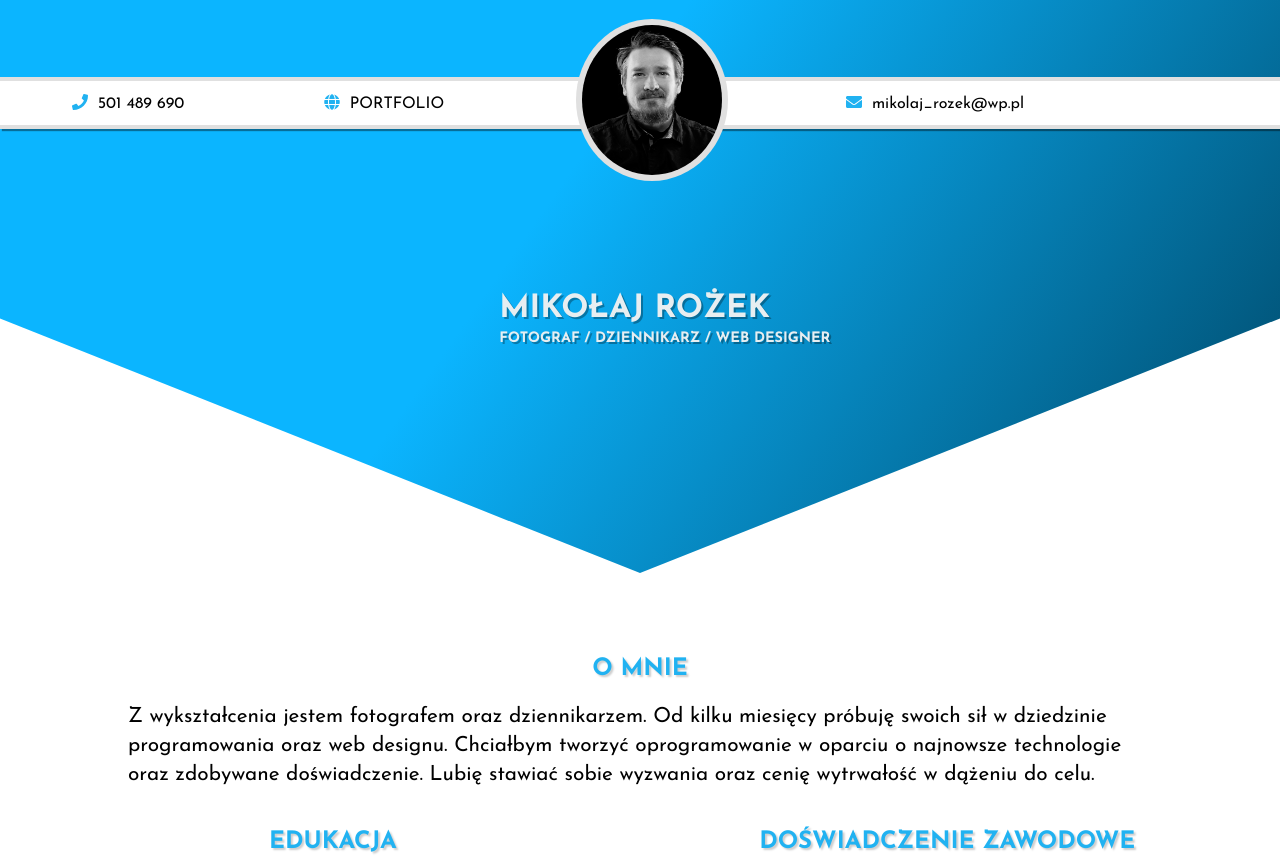
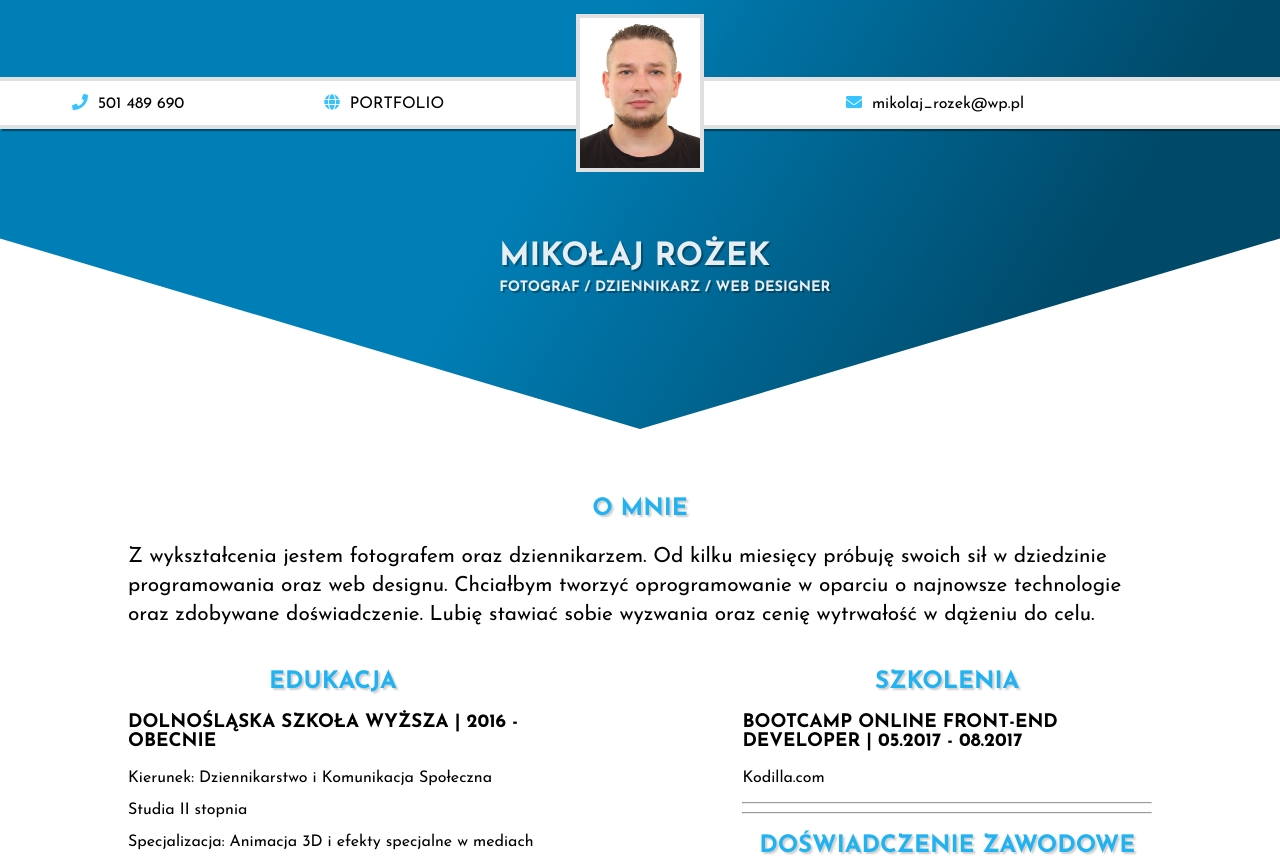
Before and after one commit to mikolajrozek/mikolajrozek.github.io, a plain HTML site: page cv_portfolio/index.html in a window 1280 px wide. Shown: the top 861 px of the page. Drawn offline with nearby package versions, Linux system fonts and the light colour scheme.

Commit message:
updates
cv_portfolio

```diff
--- a/cv_portfolio/css/style.css
+++ b/cv_portfolio/css/style.css
@@ -24,7 +24,7 @@ header {
     position: relative;
     padding-top: 6%;
     height: 50vh;
-    background-image: linear-gradient(125deg, #0BB5FF 40%, #004969 95%);
+    background-image: linear-gradient(120deg, #007FB6 40%, #004969 80%);
     -webkit-clip-path: polygon(100% 0, 100% 50%, 50% 90%, 0 50%, 0 0);
     clip-path: polygon(100% 0, 100% 50%, 50% 90%, 0 50%, 0 0);
 }
@@ -42,14 +42,13 @@ header {
     top: 5%;
     left: 50%;
     background: white;
-    border-radius: 50%;
-    border: solid 6px rgba(204, 204,204, 0.6);
+    border: solid 4px rgba(204, 204,204, 0.6);
     height: 120px;
     width: 120px;
 }
 
 .fa-phone, .fa-globe, .fa-envelope {
-    color: #21B2F1;
+    color: #37C3FF;
     padding-right: 10px;
 }
 
@@ -131,7 +130,7 @@ main .work {
 main .skills {
     grid-column-start: 1;
     grid-column-end: 6;
-    background-image: linear-gradient(125deg, #0BB5FF 40%, #004969 95%);
+    background-image: linear-gradient(125deg, #007FB6 40%, #004969 80%);
     margin-bottom: 10%;
 }
 
@@ -159,7 +158,7 @@ main .skills p {
 main .portfolio {
 	grid-column-start: 1;
 	grid-column-end: 6;
-     background-image: -webkit-linear-gradient(305deg, #0BB5FF 40%, #004969 95%);
+     background-image: -webkit-linear-gradient(125deg, #007FB6 40%, #004969 80%);
 }
 
 .project1, .project2, .project3, .project4 {
@@ -185,6 +184,42 @@ main .portfolio {
     background-image: url(../img/project_4.jpg);
 }
 
+@media (min-width: 300px) {
+
+    main .education, main .work {
+        grid-column-start: 1;
+        grid-column-end: 6;
+    }
+
+    .info h2 {
+        font-size: 0.5em;
+    }
+
+    .info h2:last-child {
+        justify-self: start;
+    }
+
+    .photo img {
+        height: 80px;
+        width: 60px;
+        top: 3%;
+        left: 52%;
+    }
+
+    .name h3 {
+        font-size: 1.7em;
+        top: 30%;
+        left: 15%;
+    }
+
+    .name h4 {
+        font-size: 0.9em;
+        top: 38%;
+	   left: 15%;
+    }
+}
+
+/*
 @media screen and (min-width: 400px) {
     header {
         height: 70vh;
@@ -221,12 +256,13 @@ main .portfolio {
 	   left: 15%;
     }
 }
+*/
 
-@media screen and (min-width: 767px) {
+@media (min-width: 767px) {
     .photo img {
         height: 130px;
-        width: 120px;
-        left: 40%;
+        width: 110px;
+        left: 42%;
     }
 
     .grid-container {
@@ -244,7 +280,7 @@ main .portfolio {
 	}
 
     .name h4 {
-        top: 44%;
+        top: 45%;
         left: 25%;
 	}
 
@@ -265,14 +301,14 @@ main .portfolio {
     }
 
     .name h4 {
-        top: 41%;
+        top: 43%;
         left: 30%;
 	}
 
     .photo img {
         height: 150px;
-        width: 140px;
-        left: 41%;
+        width: 120px;
+        left: 43%;
     }
 
     main .education {
@@ -290,7 +326,7 @@ main .portfolio {
 
 	.photo img {
 	    height: 150px;
-	    width: 140px;
+	    width: 120px;
 	    left: 45%;
 	}
 
@@ -304,7 +340,7 @@ main .portfolio {
 	}
 
 	.name h4 {
-	    top: 41%;
+	    top: 44%;
 	    left: 35%;
 	 }
 }
--- a/cv_portfolio/index.html
+++ b/cv_portfolio/index.html
@@ -18,7 +18,7 @@
             <h2><i class="fas fa-phone"></i>501 489 690</h2>
             <h2><i class="fas fa-globe"></i><a class="link" href="portfolio.html">Portfolio</a></h2>
             <div class="photo">
-               <img src="img/photo.jpg" alt="Mikołaj Rożek">
+               <img src="img/photo_2.jpg" alt="Mikołaj Rożek">
             </div>
             <h2><i class="fas fa-envelope"></i><a class="link" href="mailto:mikolaj_rozek@wp.pl">mikolaj_rozek@wp.pl</a></h2>
         </div>
@@ -51,11 +51,12 @@
                 <p>Fototechnik</p>
             </article>
             <article class="work">
-                <h2>doświadczenie zawodowe</h2>
-			 <h3>Bootcamp Online Front-End Developer | 05.2017 - 08.2017</h3>
+               <h2>szkolenia</h2>
+                <h3>Bootcamp Online Front-End Developer | 05.2017 - 08.2017</h3>
 			 <p>Kodilla.com</p>
 			 <hr>
 			 <hr>
+                <h2>doświadczenie zawodowe</h2>
                 <h3>buba foto world | 2009 - obecnie</h3>
                 <p>Stanowisko: Fotolaborant/Sprzedawca</p>
                 <p>Wykonywanie i obróbka fotografii paszportowych/legitymacyjnych</p>
```
Also changed, not shown: cv_portfolio/portfolio.html (+1 -1 lines), cv_portfolio/img/photo_2.jpg (added), 1 other file.
